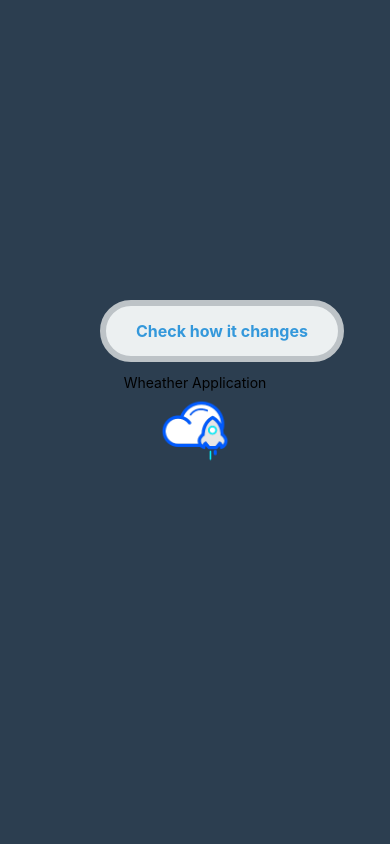
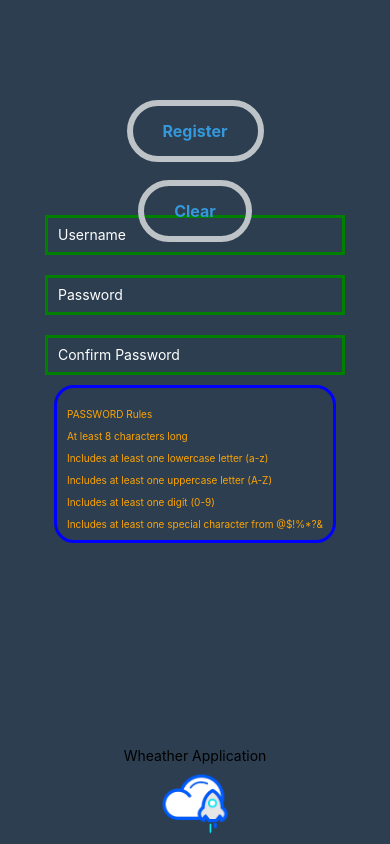
Before and after one commit to ale-sanchez-g/WeatherApp, a React Native app: screen / in a window 390 px wide. Built offline with nearby package versions, Linux system fonts and the light colour scheme.

Commit message:
registration shell

```diff
--- a/App.js
+++ b/App.js
@@ -1,31 +1,17 @@
 // App.js
 import React, { useState } from 'react';
 import { View, Text, StyleSheet, Dimensions } from 'react-native';
-import SimpleButton from './buttons/SimpleButton';
+import RegistrationForm from './components/RegistrationForm';
 import CloudImage from './img/CloudImg';
 
 const App = () => {
-  const [buttonPosition, setButtonPosition] = useState({ left: 100, top: 300 });
-
-  const handleButtonPress = () => {
-    const screenWidth = Dimensions.get('window').width;
-    const screenHeight = Dimensions.get('window').height;
-
-    // Generate random positions within the screen dimensions
-    const newLeft = Math.floor(Math.random() * (screenWidth - 100));
-    const newTop = Math.floor(Math.random() * (screenHeight - 100));
-
-    setButtonPosition({ left: newLeft, top: newTop });
-  };
 
   return (
     <View style={styles.container}>
-      <Text>Wheather Application</Text>
-      <SimpleButton
-        onPress={handleButtonPress}
-        title="Check how it changes"
-        position={{ left: buttonPosition.left, top: buttonPosition.top }}
-      />
+      <RegistrationForm />
+      <Text>
+        Wheather Application
+      </Text>
       <CloudImage />
     </View>
   );
--- a/app.json
+++ b/app.json
@@ -4,10 +4,10 @@
     "slug": "WeatherApp",
     "version": "1.0.0",
     "orientation": "portrait",
-    "icon": "./assets/icon.png",
+    "icon": "./assets/cloudy.png",
     "userInterfaceStyle": "light",
     "splash": {
-      "image": "./assets/splash.png",
+      "image": "./assets/cloudy.png",
       "resizeMode": "contain",
       "backgroundColor": "#ffffff"
     },
@@ -19,12 +19,12 @@
     },
     "android": {
       "adaptiveIcon": {
-        "foregroundImage": "./assets/adaptive-icon.png",
+        "foregroundImage": "./assets/cloudy.png",
         "backgroundColor": "#ffffff"
       }
     },
     "web": {
-      "favicon": "./assets/favicon.png"
+      "favicon": "./assets/cloudy.png"
     }
   }
 }
--- a/buttons/SimpleButton.js
+++ b/buttons/SimpleButton.js
@@ -12,8 +12,6 @@ const SimpleButton = ({ onPress, title, position }) => {
 
 const styles = StyleSheet.create({
   button: {
-    backgroundColor: '#ecf0f1', // Light gray for the cloud background
-    backgroundColor: '#ecf0f1', // Light gray for the cloud background
     paddingVertical: 15,
     paddingHorizontal: 30,
     borderRadius: 50, // Increase the borderRadius to create a circular shape
--- /dev/null
+++ b/components/RegistrationForm.js
@@ -0,0 +1,118 @@
+// RegistrationForm.js
+import React, { useState } from "react";
+import { View, TextInput, Text, StyleSheet } from "react-native";
+import SimpleButton from "../buttons/SimpleButton";
+import { isPasswordSecure } from "../logics/passwordPolicy";
+
+const RegistrationForm = () => {
+  const [username, setUsername] = useState("");
+  const [password, setPassword] = useState("");
+  const [confirmPassword, setConfirmPassword] = useState("");
+  const [passwordWarning, setPasswordWarning] = useState("");
+  const passwordCriteria = [
+    "PASSWORD Rules",
+    "At least 8 characters long",
+    "Includes at least one lowercase letter (a-z)",
+    "Includes at least one uppercase letter (A-Z)",
+    "Includes at least one digit (0-9)",
+    "Includes at least one special character from @$!%*?&",
+  ];
+
+  const handleRegistration = () => {
+    // Implement your registration logic here
+    console.log("Username:", username);
+    console.log("Password:", password);
+    console.log("Confirm Password:", confirmPassword);
+
+    // Check password criteria
+    const warning = isPasswordSecure(password);
+    if (warning) {
+      setPasswordWarning(warning);
+      return; // Stop registration if password is insecure
+    }
+  };
+
+  return (
+    <View style={styles.container}>
+      <TextInput
+        style={styles.input}
+        placeholder="Username"
+        value={username}
+        onChangeText={(text) => setUsername(text)}
+      />
+      <TextInput
+        style={styles.input}
+        placeholder="Password"
+        secureTextEntry
+        value={password}
+        onChangeText={(text) => setPassword(text)}
+      />
+      <TextInput
+        style={styles.input}
+        placeholder="Confirm Password"
+        secureTextEntry
+        value={confirmPassword}
+        onChangeText={(text) => setConfirmPassword(text)}
+      />
+      <View style={styles.infoContainer}>
+        {passwordCriteria.map((criterion, index) => (
+          <Text style={styles.info} key={index}>
+            {criterion}
+          </Text>
+        ))}
+      </View>
+      <SimpleButton
+        onPress={handleRegistration}
+        title="Register"
+        position={{ top: 100 }}
+      />
+      <SimpleButton
+        onPress={() => {
+          setUsername("");
+          setPassword("");
+          setConfirmPassword("");
+          setPasswordWarning("");
+        }}
+        title="Clear"
+        position={{ top: 180 }}
+      />
+      {passwordWarning ? (
+        <Text style={styles.warning}>{passwordWarning}</Text>
+      ) : null}
+    </View>
+  );
+};
+
+const styles = StyleSheet.create({
+  container: {
+    flex: 1,
+    justifyContent: "center",
+    alignItems: "center",
+  },
+  input: {
+    height: 40,
+    borderColor: "green",
+    borderWidth: 3,
+    margin: 10,
+    padding: 10,
+    width: 300,
+    color: "white",
+  },
+  warning: {
+    color: "red",
+    marginTop: 10,
+  },
+  info: {
+    color: "orange",
+    marginTop: 10,
+    fontSize: 10,
+  },
+  infoContainer: {
+    borderColor: "blue",
+    borderWidth: 3,
+    borderRadius: 20,
+    padding: 10,
+  },
+});
+
+export default RegistrationForm;
--- /dev/null
+++ b/logics/passwordPolicy.js
@@ -0,0 +1,34 @@
+// passwordPolicy.js
+const passwordPolicy = {
+    minLength: 8,
+    complexityRegex: /^(?=.*[a-z])(?=.*[A-Z])(?=.*\d)(?=.*[@$!%*?&])[A-Za-z\d@$!%*?&]+$/,
+    commonPasswords: ['password', '123456', 'qwerty', 'letmein'],
+    repeatingRegex: /(.)\1+/,
+  };
+
+  const isPasswordSecure = (password) => {
+    // Minimum length check
+    if (password.length < passwordPolicy.minLength) {
+      return 'Password must be at least 8 characters long.';
+    }
+
+    // Complexity requirements
+    if (!passwordPolicy.complexityRegex.test(password)) {
+      return 'Password must include uppercase, lowercase, number, and special character.';
+    }
+
+    // No common or easily guessable passwords
+    if (passwordPolicy.commonPasswords.includes(password.toLowerCase())) {
+      return 'Password is too common or easily guessable.';
+    }
+
+    // No repeating characters or sequences
+    if (passwordPolicy.repeatingRegex.test(password)) {
+      return 'Password cannot contain repeating characters or sequences.';
+    }
+
+    // Password meets all criteria
+    return null;
+  };
+
+  export { passwordPolicy, isPasswordSecure };
--- a/package.json
+++ b/package.json
@@ -12,7 +12,10 @@
     "expo": "^49.0.21",
     "expo-status-bar": "~1.6.0",
     "react": "18.2.0",
-    "react-native": "0.72.6"
+    "react-native": "0.72.6",
+    "react-native-web": "~0.19.6",
+    "react-dom": "18.2.0",
+    "@expo/webpack-config": "^19.0.0"
   },
   "devDependencies": {
     "@babel/core": "^7.20.0"
```
Also changed, not shown: 1 other file (tests, documents, lock files or other folders).
